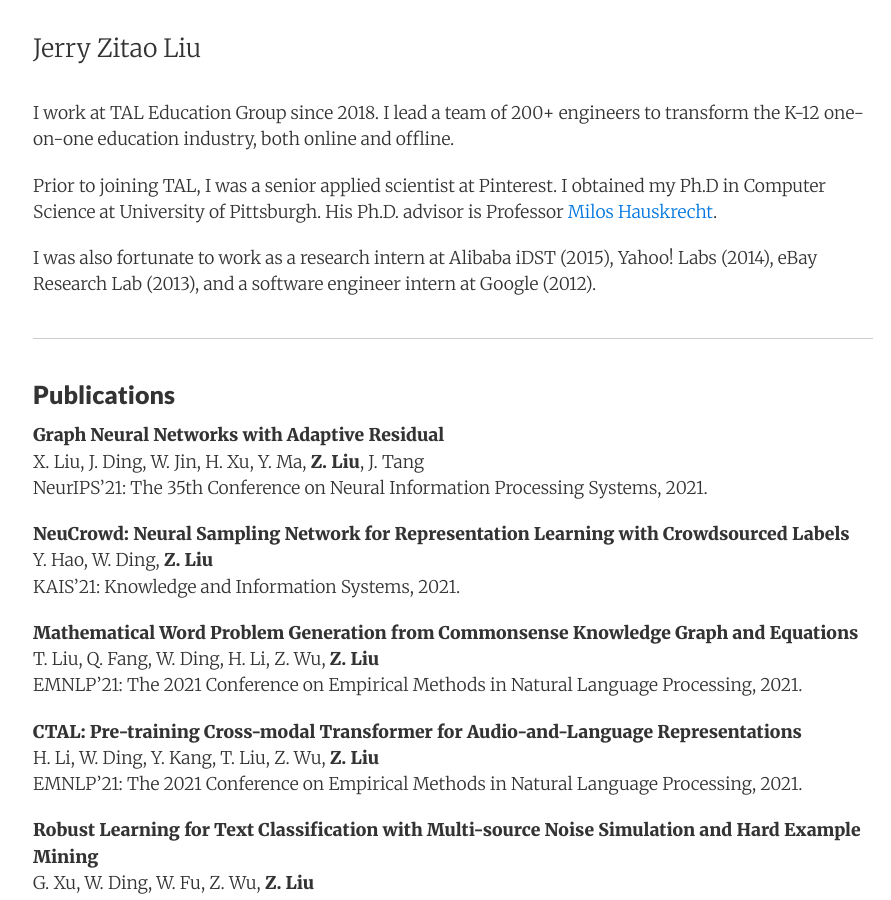
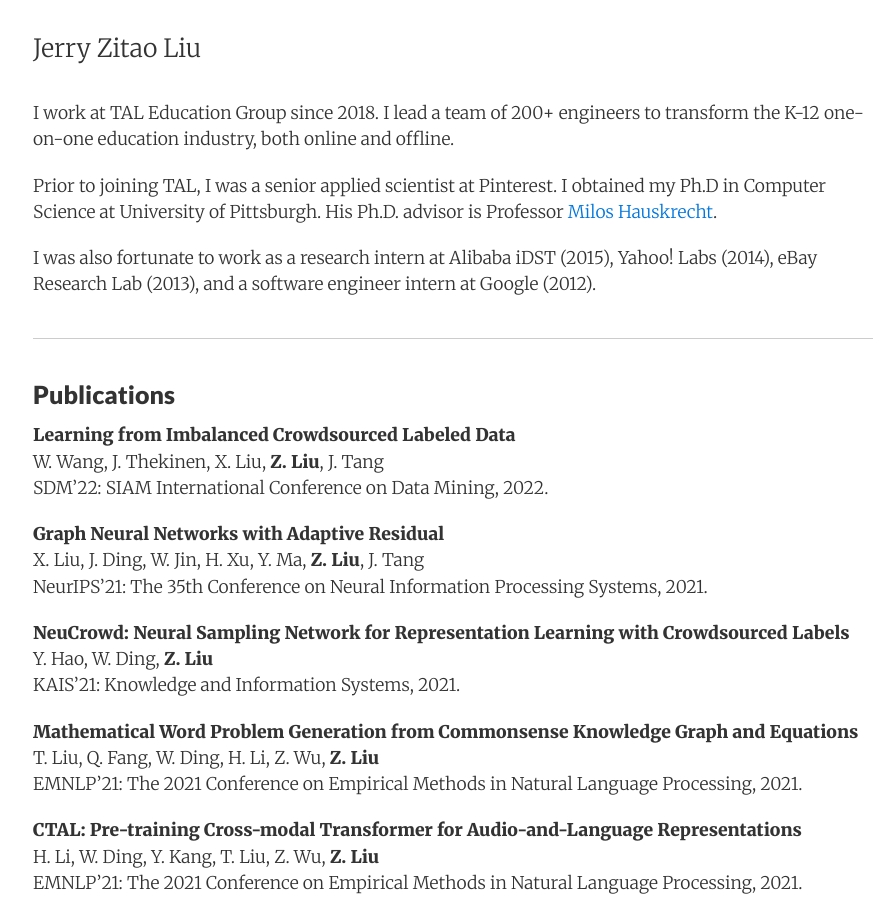
Before and after one commit to zitaoliu/zitaoliu.github.io, a Jekyll site: the page built from index.html, in a window 1280 px wide and 900 px high. Shown: the whole window, without its empty margins (187-1078 px from the left). Built offline with Jekyll 4.4.1, drawn with Linux system fonts in a browser that asks for light colours; nearby versions of some CDN libraries.

Commit message:
add sdm 2022 paper

```diff
--- a/_includes/index_content.md
+++ b/_includes/index_content.md
@@ -8,6 +8,10 @@
 * * *
 
 ### Publications
+
+**Learning from Imbalanced Crowdsourced Labeled Data**
+W. Wang, J. Thekinen, X. Liu, **Z. Liu**, J. Tang
+SDM'22: SIAM International Conference on Data Mining, 2022.
 
 **Graph Neural Networks with Adaptive Residual**
 X. Liu, J. Ding, W. Jin, H. Xu, Y. Ma, **Z. Liu**, J. Tang
```
